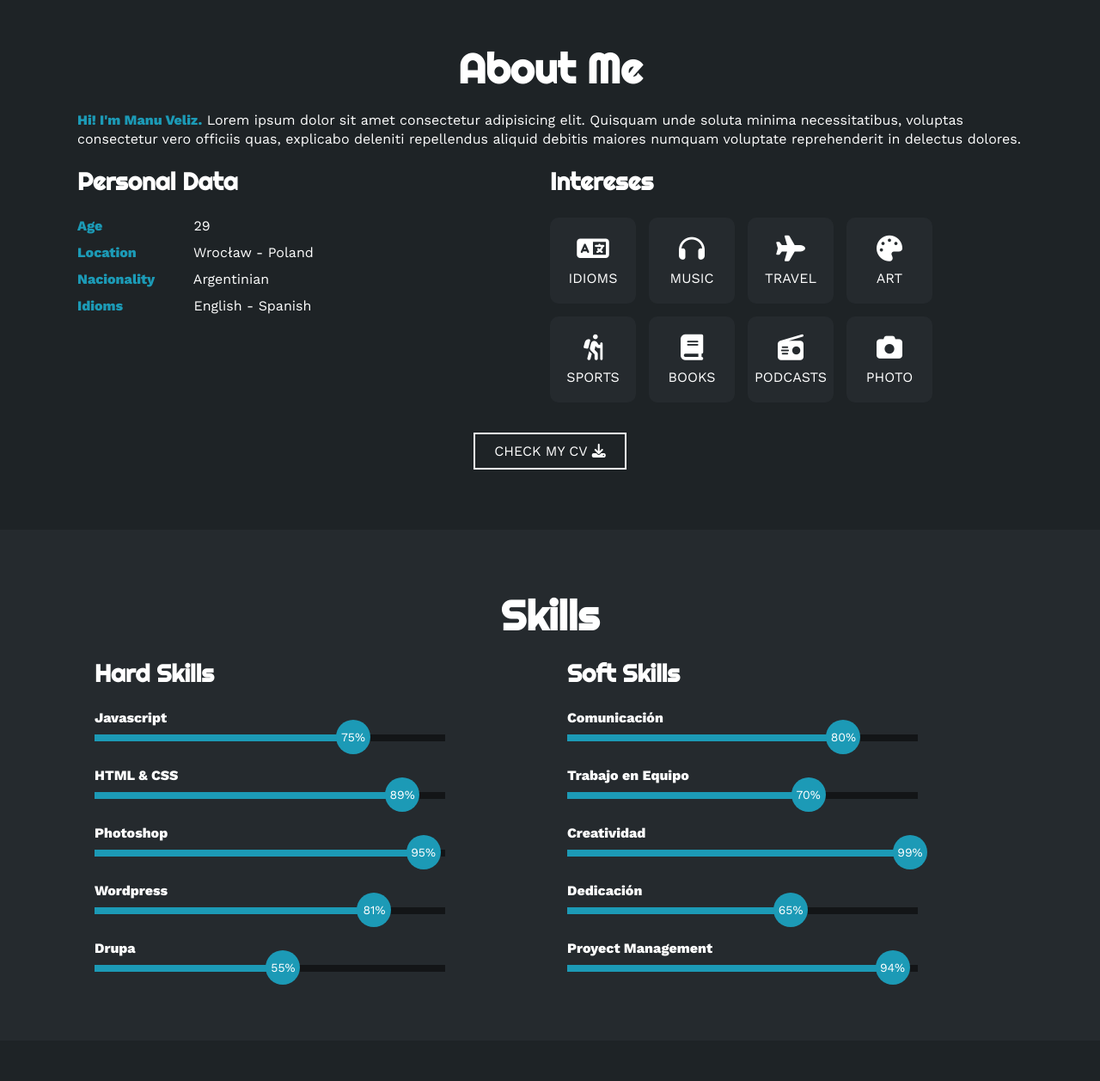
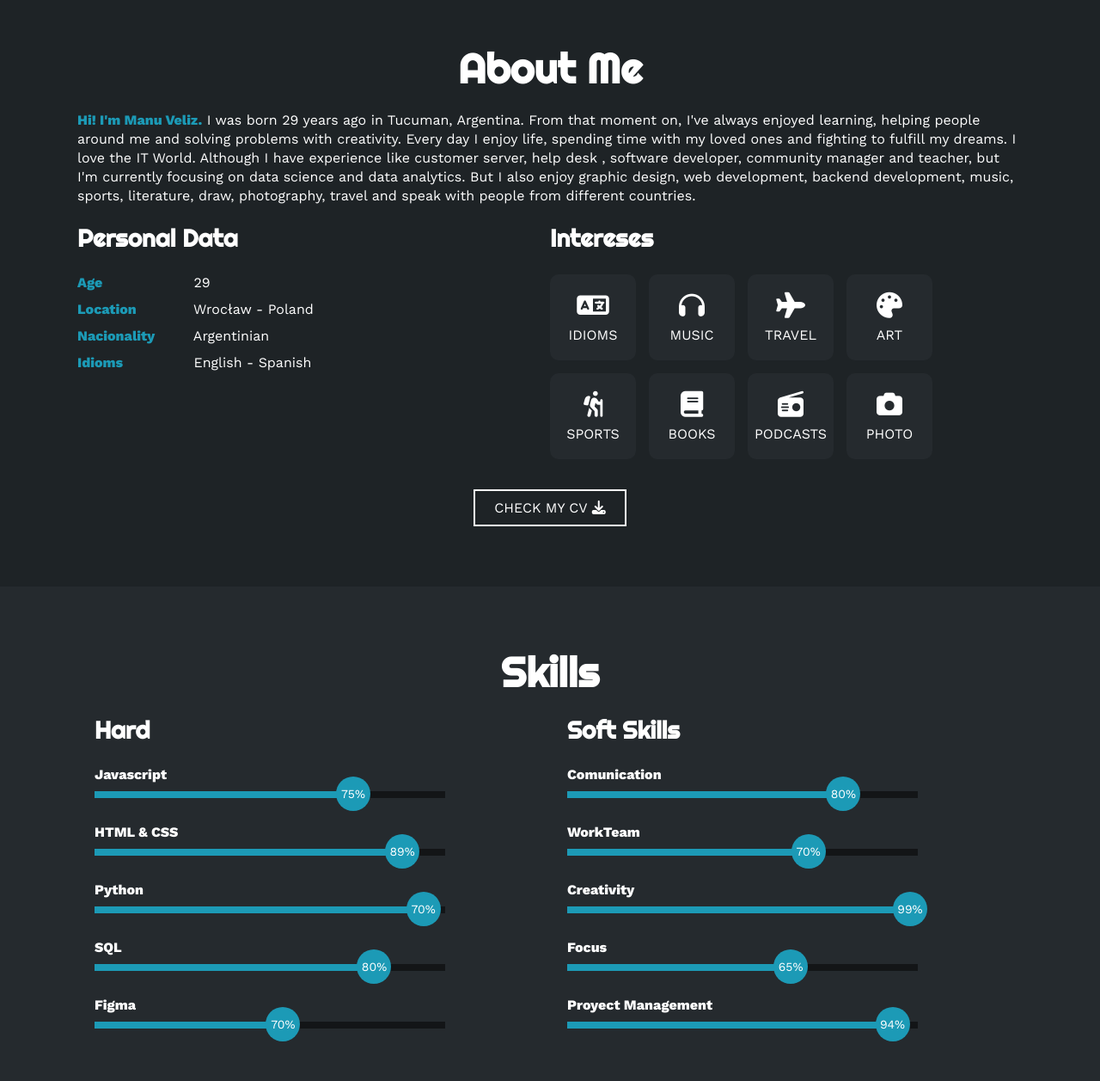
Before and after one commit to crimanvel/PortfolioCristianManuelVeliz, a plain HTML site: page index.html in a window 1280 px wide. Shown: the part 820-2077 px from the top of the page at 86% size. Drawn offline with nearby package versions, Linux system fonts and the light colour scheme.

Commit message:
cambie datos home

```diff
--- a/index.html
+++ b/index.html
@@ -58,11 +58,17 @@
       <div class="contenido-seccion">
         <h2>About Me</h2>
         <p>
-          <span>Hi! I'm Manu Veliz.</span> Lorem ipsum dolor sit amet
-          consectetur adipisicing elit. Quisquam unde soluta minima
-          necessitatibus, voluptas consectetur vero officiis quas, explicabo
-          deleniti repellendus aliquid debitis maiores numquam voluptate
-          reprehenderit in delectus dolores.
+          <span>Hi! I'm Manu Veliz.</span> I was born 29 years ago in Tucuman, Argentina.
+
+          From that moment on, I've always enjoyed learning, helping people around me and solving problems with creativity.
+
+          Every day I enjoy life, spending time with my loved ones and fighting to fulfill my dreams.
+
+          I love the IT World.
+
+          Although I have experience like customer server, help desk , software developer, community manager and teacher, but I'm currently focusing on data science and data analytics.
+
+          But I also enjoy graphic design, web development, backend development, music, sports, literature, draw, photography, travel and speak with people from different countries.
         </p>
 
         <div class="fila">
@@ -148,7 +154,7 @@
         <div class="fila">
           <!-- Technical Skill -->
           <div class="col">
-            <h3>Hard Skills</h3>
+            <h3>Hard</h3>
             <div class="skill">
               <span>Javascript</span>
               <div class="barra-skill">
@@ -166,26 +172,26 @@
               </div>
             </div>
             <div class="skill">
-              <span>Photoshop</span>
+              <span>Python</span>
               <div class="barra-skill">
                 <div class="progreso">
-                  <span>95%</span>
+                  <span>70%</span>
                 </div>
               </div>
             </div>
             <div class="skill">
-              <span>Wordpress</span>
+              <span>SQL</span>
               <div class="barra-skill">
                 <div class="progreso">
-                  <span>81%</span>
+                  <span>80%</span>
                 </div>
               </div>
             </div>
             <div class="skill">
-              <span>Drupa</span>
+              <span>Figma</span>
               <div class="barra-skill">
                 <div class="progreso">
-                  <span>55%</span>
+                  <span>70%</span>
                 </div>
               </div>
             </div>
@@ -194,7 +200,7 @@
           <div class="col">
             <h3>Soft Skills</h3>
             <div class="skill">
-              <span>Comunicación</span>
+              <span>Comunication</span>
               <div class="barra-skill">
                 <div class="progreso">
                   <span>80%</span>
@@ -202,7 +208,7 @@
               </div>
             </div>
             <div class="skill">
-              <span>Trabajo en Equipo</span>
+              <span>WorkTeam</span>
               <div class="barra-skill">
                 <div class="progreso">
                   <span>70%</span>
@@ -210,7 +216,7 @@
               </div>
             </div>
             <div class="skill">
-              <span>Creatividad</span>
+              <span>Creativity</span>
               <div class="barra-skill">
                 <div class="progreso">
                   <span>99%</span>
@@ -218,7 +224,7 @@
               </div>
             </div>
             <div class="skill">
-              <span>Dedicación</span>
+              <span>Focus</span>
               <div class="barra-skill">
                 <div class="progreso">
                   <span>65%</span>
```
